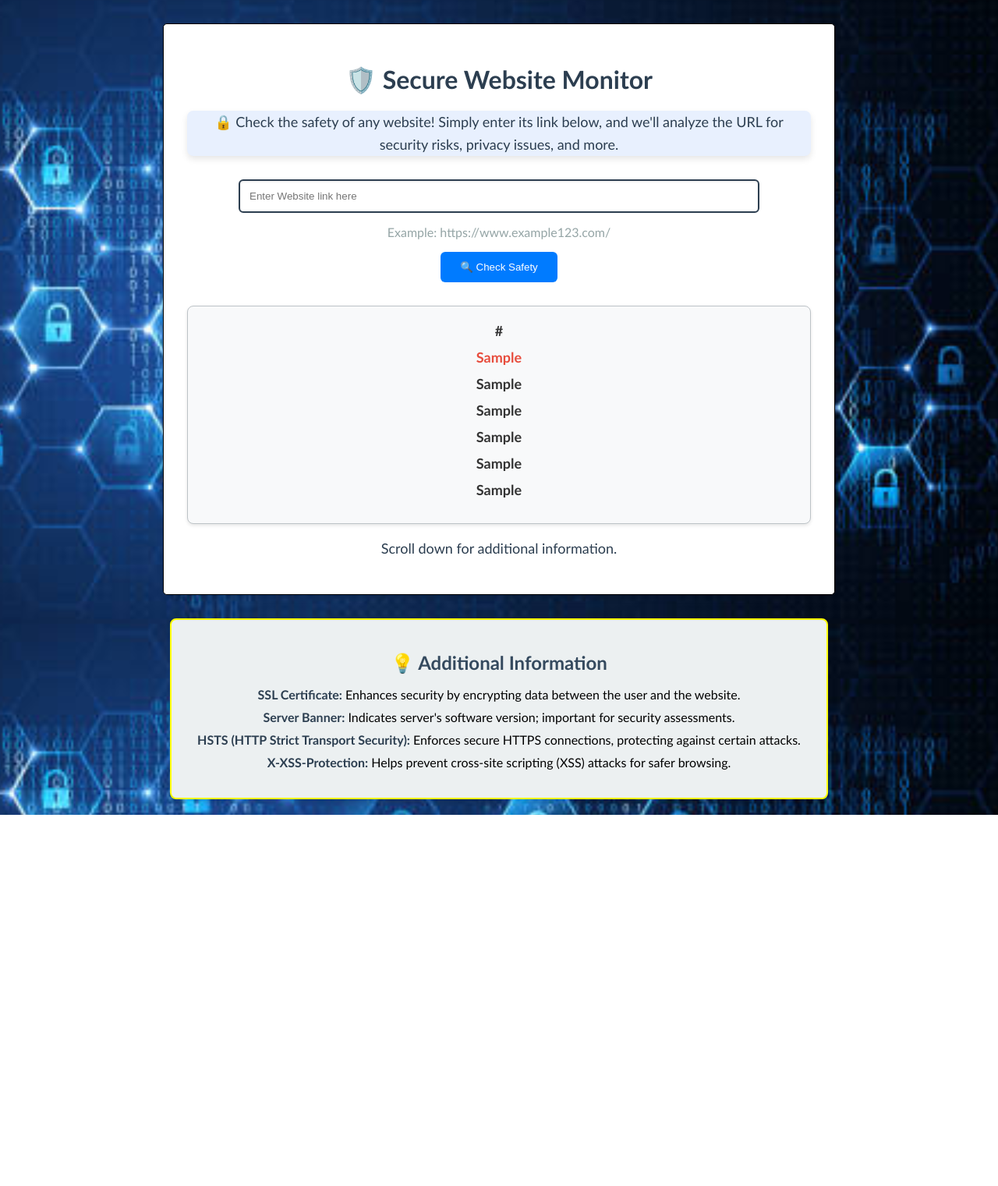
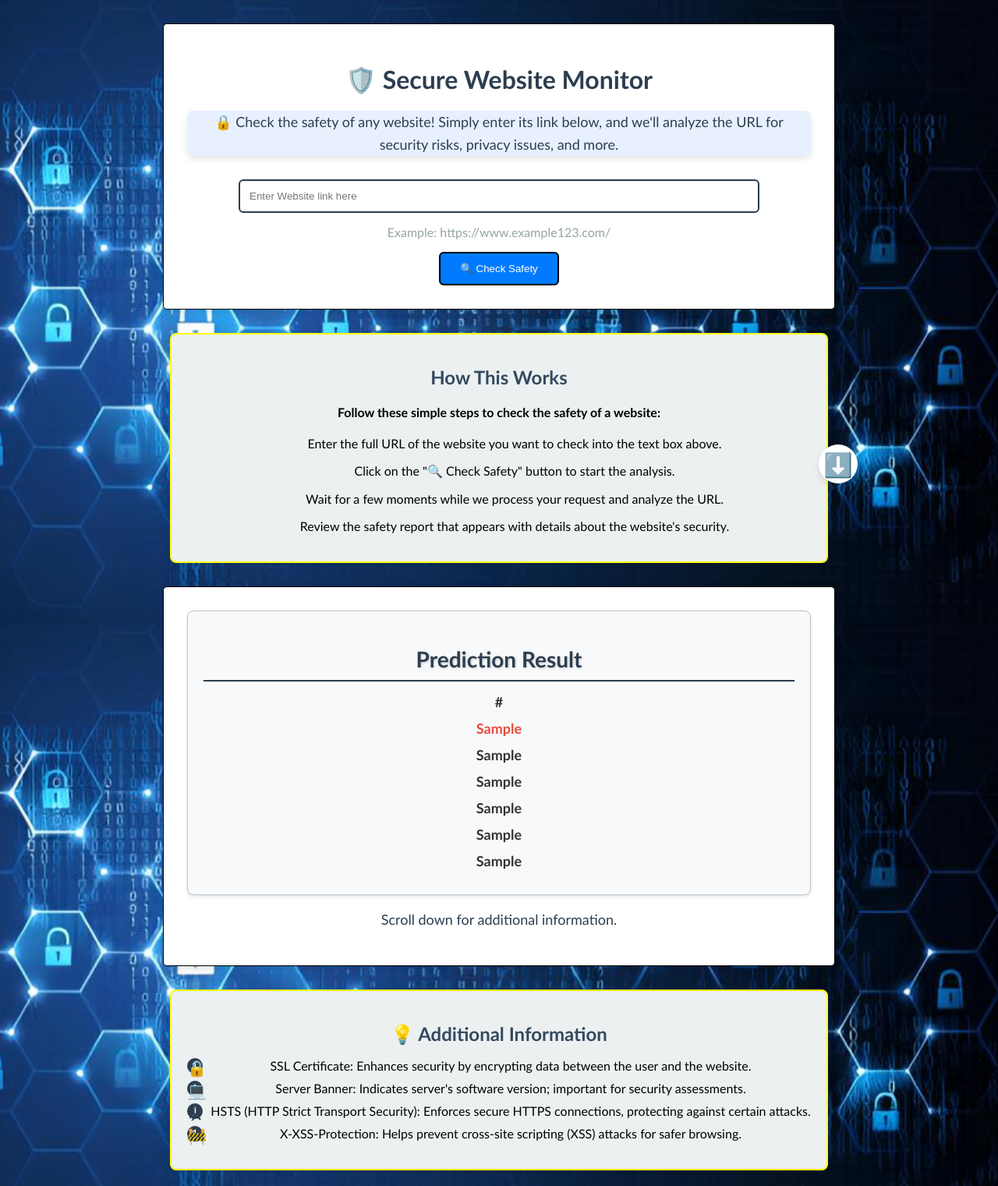
Before and after one commit to PratikBorkar04/secure_link_monitor, a Flask app: template templates/home.html in a window 1280 px wide. Shown: the whole page at 78% size. Before the commit the page ends 1045 px from the top, so only its background shows below. Run offline with Flask 3, Linux system fonts and the light colour scheme; the template is opened without the code that fills it: most values are stand-ins (such as "Sample title", 1, 10 or a date in 2020).

Commit message:
HTML CSS Page updated

```diff
--- a/app.py
+++ b/app.py
@@ -8,6 +8,7 @@
 import socket
 import numpy as np
 import requests
+import pandas as pd
 
 app = Flask(__name__)
 def is_ssl_certified(url):
@@ -56,7 +57,10 @@
 @app.route('/predict', methods=['GET', 'POST'])
 def predict():
     if request.method == 'POST':
+        prediction_made = True
+
         # Get the input values from the form
+
         url = str(request.form['urlinput'])
         inputurl = f'Entered Website: {url}'
         parsed_url = urlparse(url)
@@ -165,7 +169,9 @@
             result6 = "✅X-XSS-Protection is set for the website."
         else:
             result6 = "❌X-XSS-Protection is not set for the website."
-        return render_template('home.html',inputurl=inputurl, result1=result1, result2=result2, result3=result3,result4=result4,result5=result5,result6=result6,safe_status=safe_status)
+
+        return render_template('home.html',prediction_made=prediction_made,inputurl=inputurl, result1=result1, result2=result2, result3=result3,result4=result4,result5=result5,result6=result6,safe_status=safe_status)
+
 
 
     else:
--- a/src/components/model_trainer.py
+++ b/src/components/model_trainer.py
@@ -4,13 +4,11 @@
 from sklearn.linear_model import LogisticRegression
 from sklearn.tree import DecisionTreeClassifier
 from sklearn.ensemble import RandomForestClassifier
-from sklearn.neighbors import KNeighborsClassifier
 from sklearn.naive_bayes import GaussianNB
 from sklearn.metrics import confusion_matrix
 from src.utils import save_object, evaluate_models
 from src.logger import logging
 from src.exception import securelinkException
-from sklearn.svm import SVC
 
 @dataclass
 class ModelTrainerConfig:
@@ -33,9 +31,7 @@
             "Decision Tree": DecisionTreeClassifier(),
             "Logistic Regression": LogisticRegression(max_iter=100),
             "Random Forest": RandomForestClassifier(),
-            "KNN": KNeighborsClassifier(),
             "Naive Bayes": GaussianNB(),
-            "SVM": SVC(max_iter=100)
             }
             model_report_df = evaluate_models(X_train=X_train, y_train=y_train, X_test=X_test, y_test=y_test, models=models)
 
--- a/templates/home.html
+++ b/templates/home.html
@@ -49,7 +49,7 @@
         padding: 12px 25px;
         background-color: #007bff;
         color: white;
-        border: none;
+        border: 2px solid black; /* Black border added */
         border-radius: 6px;
         cursor: pointer;
         transition: background-color 0.3s ease, transform 0.2s ease;
@@ -61,7 +61,6 @@
     }
 
         .result {
-        margin-top: 30px;
         padding: 20px;
         border-radius: 8px;
         color: #333;
@@ -113,18 +112,29 @@
         margin-bottom: 10px;
         }
 
-        .info-container ul {
-        list-style-type: none;
-        padding: 0;
+        .info-container ol {
+            counter-reset: step-counter;
         }
 
         .info-container li {
+            list-style-type: none;
+            position: relative;
+            padding-left: 30px;
             margin-bottom: 10px;
         }
 
-        .info-container li span.label {
-        font-weight: bold;
-        color: #2c3e50;
+        .info-container li:before {
+            counter-increment: step-counter;
+            content: counter(step-counter);
+            position: absolute;
+            left: 0;
+            background-color: #2c3e50;
+            color: white;
+            width: 20px;
+            height: 20px;
+            border-radius: 50%;
+            text-align: center;
+            line-height: 20px;
         }
 
         .info-prompt {
@@ -144,19 +154,89 @@
         display: inline-block; /* Makes the background only wrap the text */
         box-shadow: 0 4px 8px rgba(0, 0, 0, 0.1);
     }
+    .prediction-result-heading {
+        font-size: 28px; /* Adjust the font size as needed */
+        color: #2c3e50; /* Choose a color that fits your design */
+        margin-bottom: 15px; /* Spacing below the heading */
+        text-shadow: 1px 1px 3px rgba(0, 0, 0, 0.2); /* Optional text shadow for depth */
+        border-bottom: 2px solid #2c3e50; /* Optional border for emphasis */
+        padding-bottom: 10px; /* Padding to space out the border */
+        text-align: center; /* Center the heading */
+    }
+    .scroll-down-arrow {
+    position: fixed;
+    right: 180px; /* Adjust to move the arrow left or right */
+    bottom: 180px; /* Adjust to move the arrow up or down */
+    display: block;
+    font-size: 30px; /* Adjust size as needed */
+    text-decoration: none;
+    color: #007bff; /* Adjust color as needed */
+    background-color: #ffffff; /* Background color for visibility */
+    border-radius: 50%;
+    width: 50px; /* Adjust width as needed */
+    height: 50px; /* Adjust height as needed */
+    text-align: center;
+    line-height: 50px; /* Adjust to vertically center the arrow */
+    box-shadow: 0 4px 8px rgba(0, 0, 0, 0.1);
+    transition: transform 0.3s ease, background-color 0.3s ease;
+    }
+
+    .scroll-down-arrow:hover {
+    transform: translateY(5px);
+    background-color: #e0e0e0; /* Change color on hover */
+    }
+
+    html {
+    scroll-behavior: smooth;
+    }
+    .custom-list {
+        list-style-type: none;
+        padding: 0;
+    }
+
+    .custom-list li {
+        margin-bottom: 10px;
+        position: relative;
+        padding-left: 30px;
+    }
+
+    .custom-icon {
+        position: absolute;
+        left: 0;
+        top: 0;
+        font-size: 20px;
+        color: #2c3e50;
+    }
+
     </style>
     </head>
     <body>
     <div class="container">
         <h1>🛡️ Secure Website Monitor</h1> <!-- Added emoji -->
         <p class="intro-text">🔒 Check the safety of any website! Simply enter its link below, and we'll analyze the URL for security risks, privacy issues, and more.</p>
-        <form action="{{ url_for('predict') }}" method="post">
+        <form action="{{ url_for('predict') }}" method="post" id="safetyCheckForm">
             <input type="text" name="urlinput" placeholder="Enter Website link here" required>
             <p class="example-url">Example: https://www.example123.com/</p>
-        <input type="submit" value="🔍 Check Safety"> <!-- Added emoji -->
+            <input type="submit" value="🔍 Check Safety">
+        </form>
+    </div>
+        {% if not prediction_made %}
+            <div id="howItWorks" class="info-container">
+                <h2>How This Works</h2>
+                <h4>Follow these simple steps to check the safety of a website:</h4>
+                <ol>
+                    <p>Enter the full URL of the website you want to check into the text box above.</p>
+                    <p>Click on the "🔍 Check Safety" button to start the analysis.</p>
+                    <p>Wait for a few moments while we process your request and analyze the URL.</p>
+                    <p>Review the safety report that appears with details about the website's security.</p>                </ol>
+            </div>
+        {% endif %}
+        <a href="#predictionResult" class="scroll-down-arrow" id="toggleArrow">⬇️</a>
     </form>
             {% if result1 %}
+            <div class="container"id="predictionResult">
             <div class="result">
+                <h2 class="prediction-result-heading">Prediction Result</h2>
                 <span style="font-weight: bold; ">{{ inputurl }}</span>
                 <span class="{{ 'safe-url' if safe_status == 'safe' else 'unsafe-url' }}" style="font-weight: bold;">{{ result1 }}</span>
                 <span style="font-weight: bold;">{{ result2 }}</span>
@@ -170,15 +250,31 @@
 
     </div>
     {% if result1 %}
-        <div class="info-container">
-            <h2>💡 Additional Information</h2> <!-- Added emoji -->
-            <ul>
-            <li><span class="label">SSL Certificate:</span> Enhances security by encrypting data between the user and the website.</li>
-            <li><span class="label">Server Banner:</span> Indicates server's software version; important for security assessments.</li>
-            <li><span class="label">HSTS (HTTP Strict Transport Security):</span> Enforces secure HTTPS connections, protecting against certain attacks.</li>
-            <li><span class="label">X-XSS-Protection:</span> Helps prevent cross-site scripting (XSS) attacks for safer browsing.</li>
+    <div class="info-container" id="additionalInfo">
+        <h2>💡 Additional Information</h2>
+        <ul class="custom-list">
+            <li><span class="custom-icon">&#128274;</span> <span class="label">SSL Certificate:</span> Enhances security by encrypting data between the user and the website.</li>
+            <li><span class="custom-icon">&#128187;</span> <span class="label">Server Banner:</span> Indicates server's software version; important for security assessments.</li>
+            <li><span class="custom-icon">&#128736;</span> <span class="label">HSTS (HTTP Strict Transport Security):</span> Enforces secure HTTPS connections, protecting against certain attacks.</li>
+            <li><span class="custom-icon">&#128679;</span> <span class="label">X-XSS-Protection:</span> Helps prevent cross-site scripting (XSS) attacks for safer browsing.</li>
         </ul>
     </div>
     {% endif %}
+    <script>
+        document.addEventListener("DOMContentLoaded", function() {
+            var arrow = document.getElementById('toggleArrow');
+            var targets = [
+                document.getElementById('howItWorks'),
+                document.getElementById('predictionResult'),
+                document.getElementById('additionalInfo')
+            ];
+            var currentTargetIndex = 0;
+
+            arrow.addEventListener('click', function(event) {
+                currentTargetIndex = (currentTargetIndex + 1) % targets.length;
+                arrow.href = '#' + targets[currentTargetIndex].id;
+            });
+        });
+    </script>
     </body>
     </html>
```
Also changed, not shown: static/background.jpg. Lines whose indentation alone changed are shown as unchanged.
